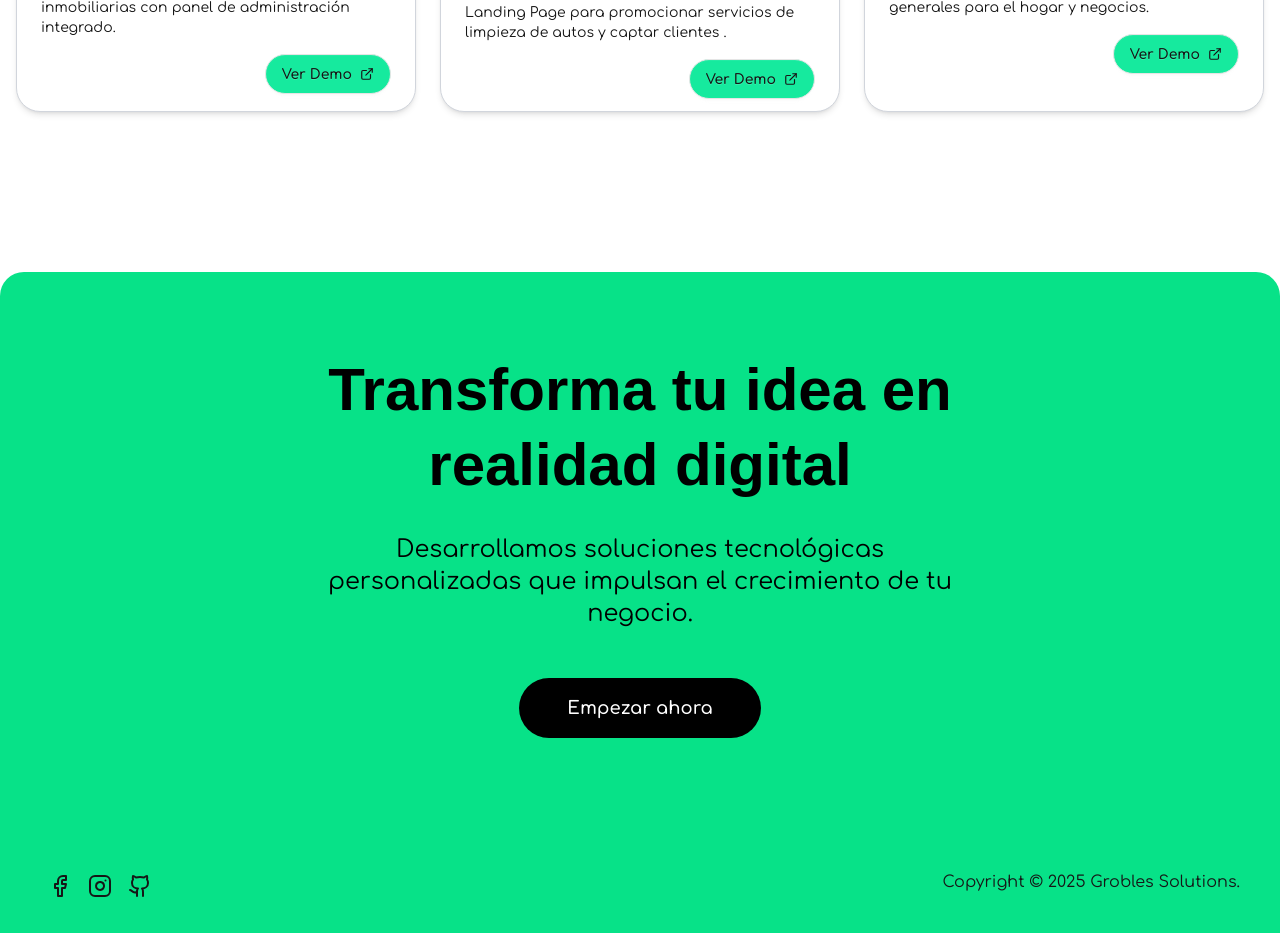
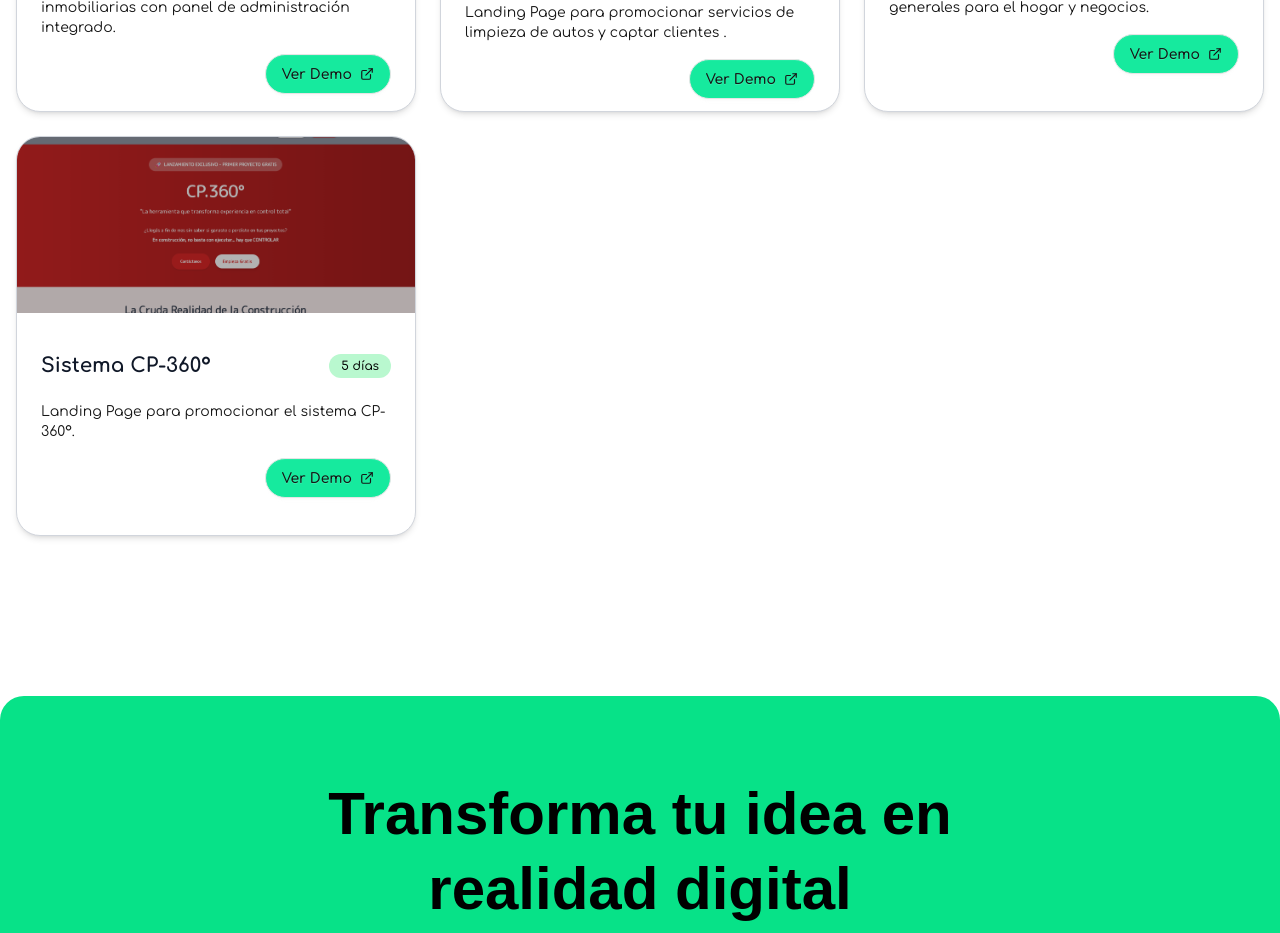
Before and after one commit to Grobles-Inc/Portafolio-Grobles, a React (Vite) app: page /projects in a window 1280 px wide. Shown: the part 1980-2913 px from the top of the page. Built offline with nearby package versions, Linux system fonts and the light colour scheme; a web font is replaced by a local one.

Commit message:
Last project added

```diff
--- a/src/data/projectsData.ts
+++ b/src/data/projectsData.ts
@@ -10,6 +10,7 @@ import project9 from "../assets/project9.png";
 import project10 from "../assets/project10.png";
 import project11 from "../assets/project11.png";
 import project12 from "../assets/project12.png";
+import project13 from "../assets/project13.png";
 
 export interface Project {
   id: string;
@@ -142,6 +143,16 @@ export const projectsData: Project[] = [
     github: "https://github.com/kralion/andina",
     category: "Landing Page",
     duration: "8 días",
+  },
+  {
+    id: "13",
+    title: "Sistema CP-360°",
+    description: "Landing Page para promocionar el sistema CP-360°.",
+    image: project13,
+    liveDemo: "https://cp360-landing.abccostos.com/",
+    github: "https://github.com/Grobles-Inc/landing-cp360",
+    category: "Landing Page",
+    duration: "5 días",
   }
 ];
 
```
Also changed, not shown: src/assets/project13.png (added).
